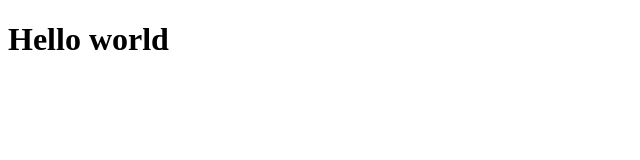
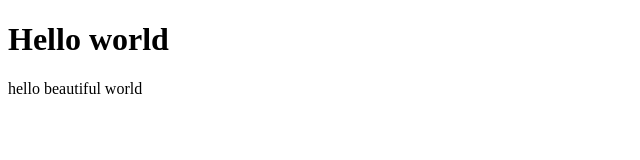
Before and after one commit to Gihan3077/trail_repo, a plain HTML site: page index.html in a window 1280 px wide. Shown: the whole page, without its empty margins (0-640 px from the left). Drawn offline with Linux system fonts and the light colour scheme.

Commit message:
added sample paragrapgh

```diff
--- a/index.html
+++ b/index.html
@@ -8,5 +8,6 @@
 </head>
 <body>
     <h1>Hello world</h1>
+    <p>hello beautiful world</p>
 </body>
 </html>
```
